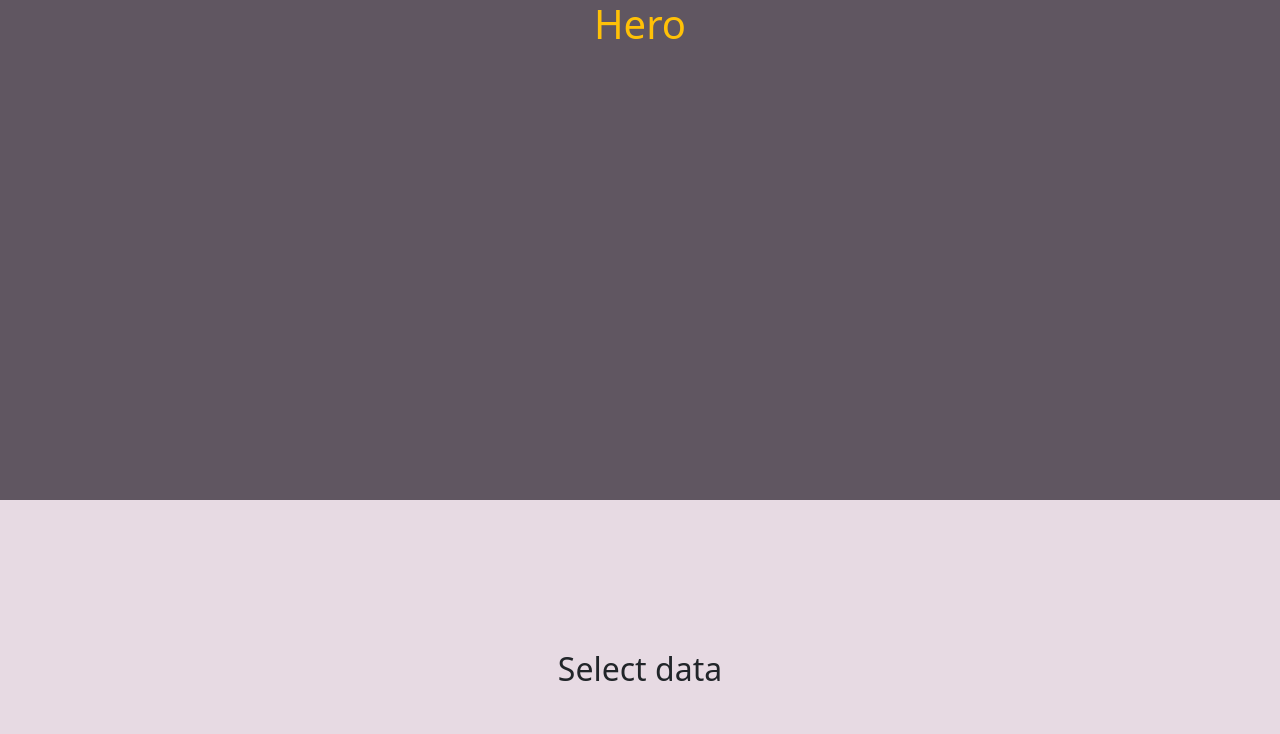
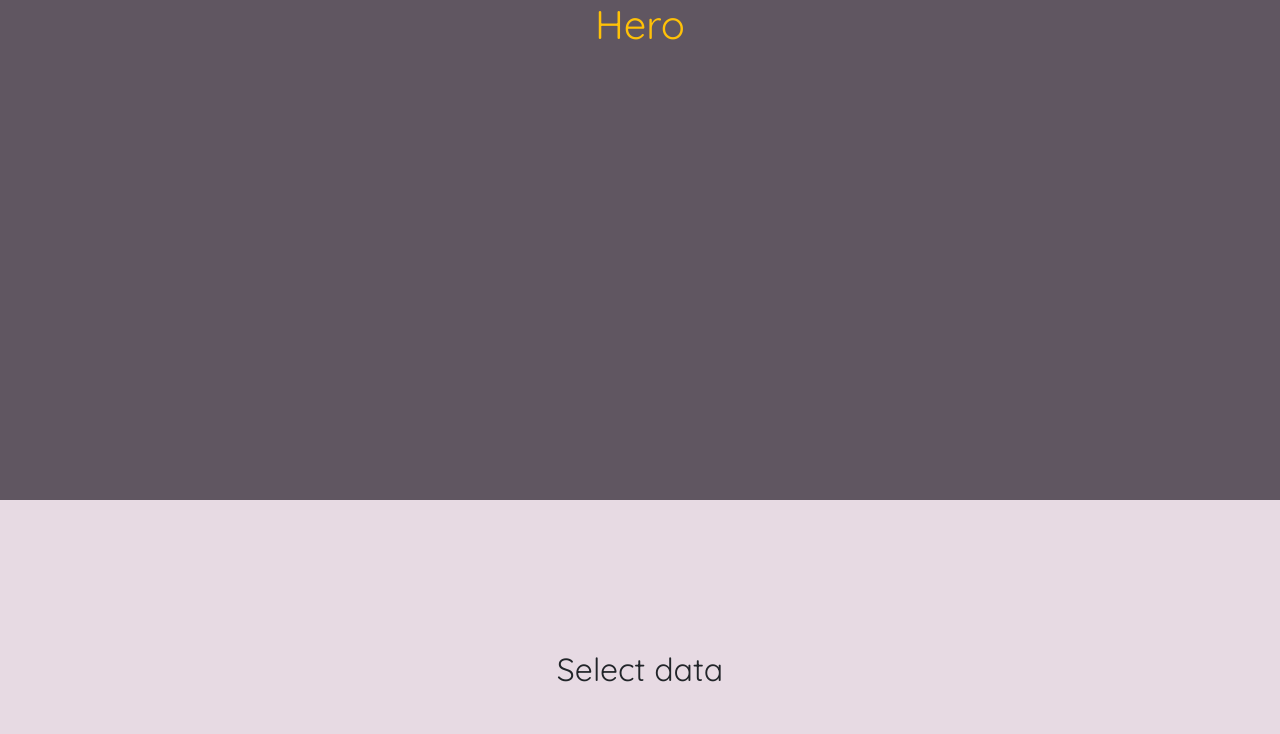
Before and after one commit to KBOlifant/DataVisualizationReact, a React (Create React App) app in the folder reactvisuals/: page / in a window 1280 px wide. Shown: the top 734 px of the page. Built offline with nearby package versions, Linux system fonts and the light colour scheme.

Commit message:
font change

```diff
--- a/reactvisuals/package.json
+++ b/reactvisuals/package.json
@@ -3,6 +3,7 @@
   "version": "0.1.0",
   "private": true,
   "dependencies": {
+    "@fontsource/quicksand": "^5.2.5",
     "@testing-library/dom": "^10.4.0",
     "@testing-library/jest-dom": "^6.6.3",
     "@testing-library/react": "^16.2.0",
--- a/reactvisuals/src/App.js
+++ b/reactvisuals/src/App.js
@@ -4,10 +4,11 @@ import React from 'react';
 import Bootstrap from 'bootstrap';
 import 'bootstrap/dist/css/bootstrap.min.css';
 import Cards from './components/Cards';
+import "@fontsource/quicksand";
 
 function App() {
   return (
-    <div className="App">
+    <div className="App" style={{fontFamily: "Quicksand"}}>
       <section className="HeroSection">
         <h1 className='text-warning'>Hero</h1>
       </section>
```
Also changed, not shown: 1 other file (tests, documents, lock files or other folders).
